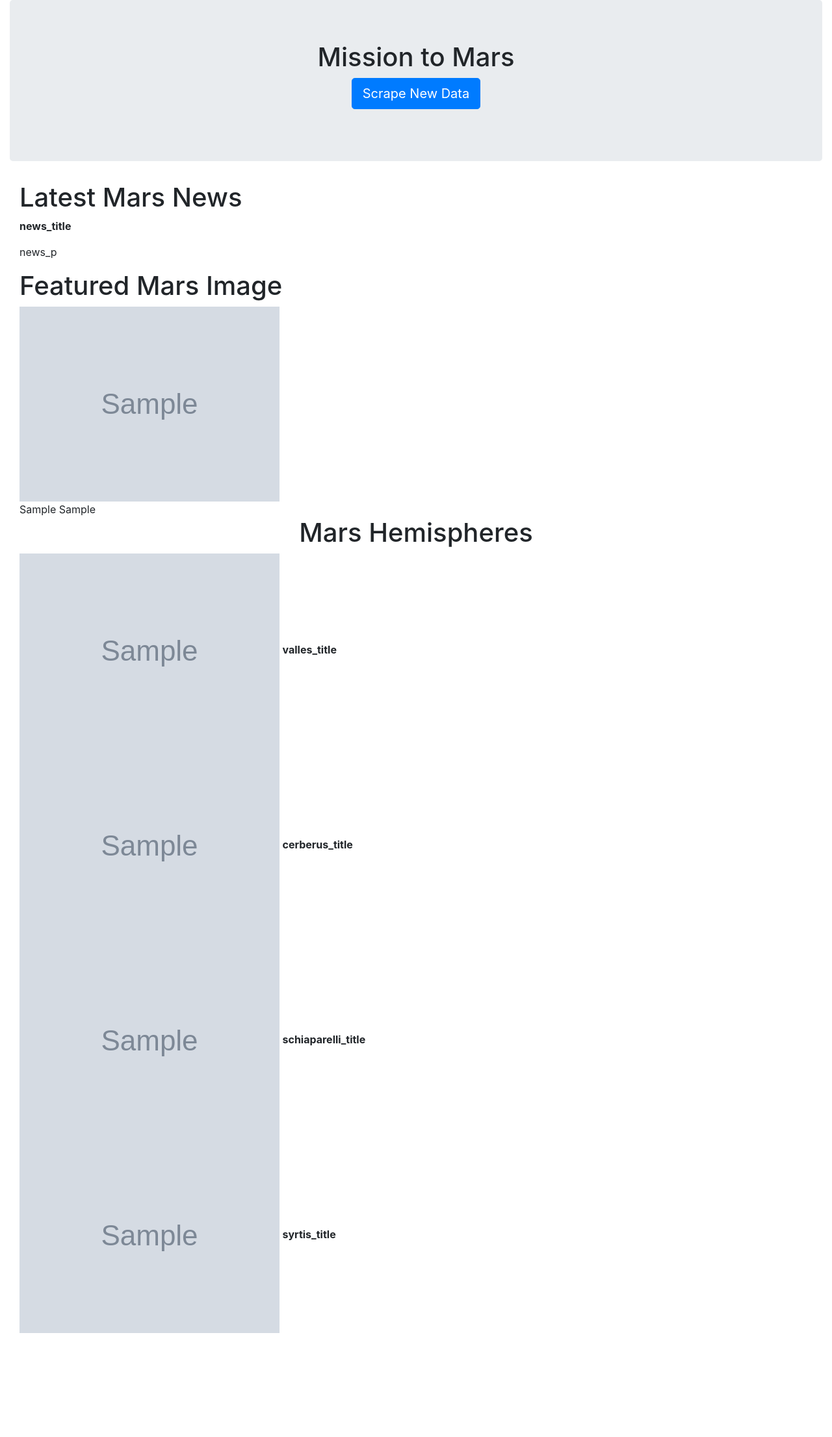
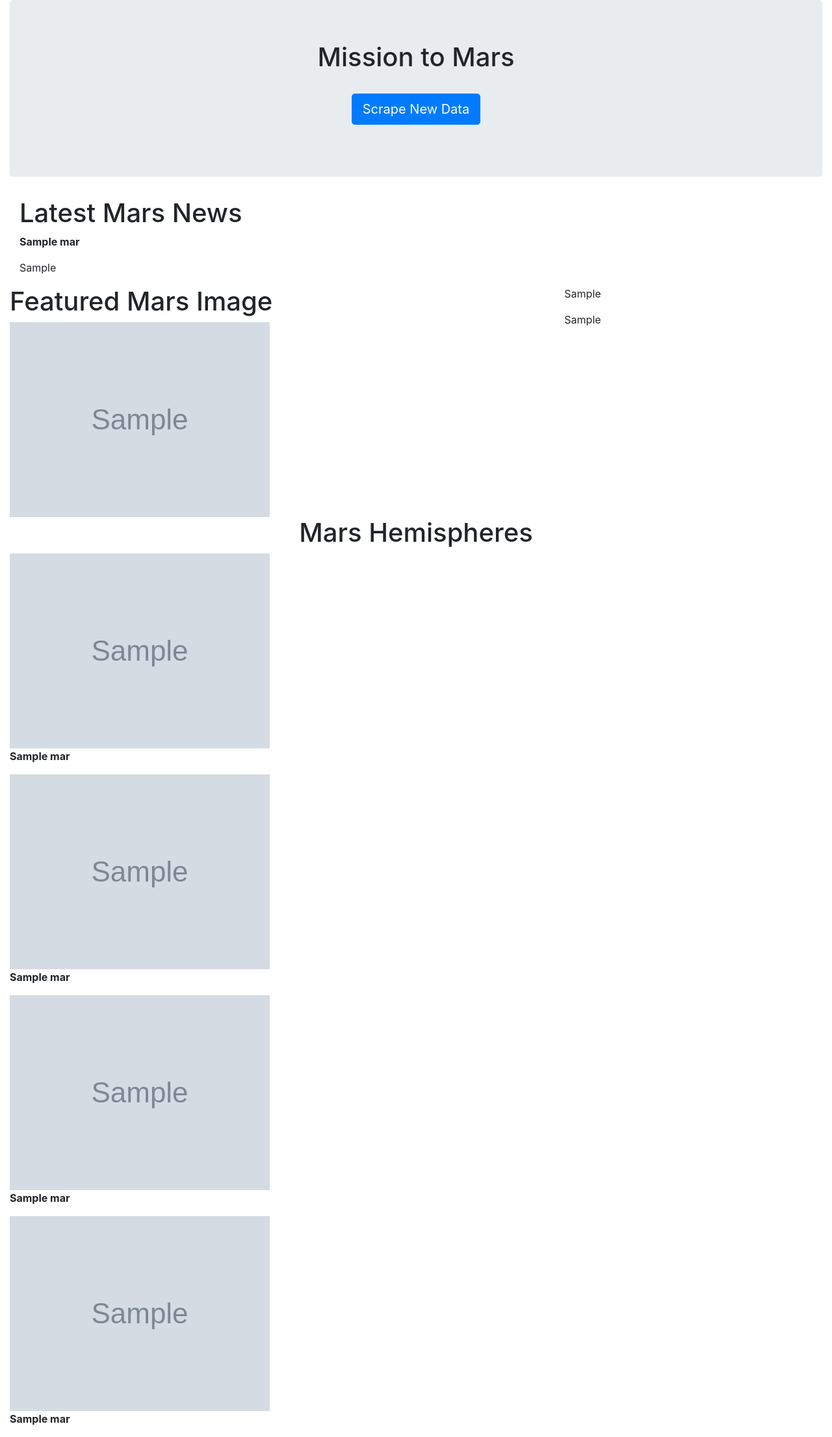
Before and after one commit to LSlat/Web_scraping, a Flask app: template templates/index.html in a window 1280 px wide. Shown: the whole page at 65% size. Before the commit the page ends 2052 px from the top, so only its background shows below. Run offline with Flask 2, Linux system fonts and the light colour scheme; the template is opened without the code that fills it: most values are stand-ins (such as "Sample title", 1, 10 or a date in 2020); grey boxes marked "Sample" are stand-in pictures; parts of the project's set-up code (start-up, migrations or seed data) failed here and were passed over; some libraries are stand-ins or nearby versions.

Commit message:
Add files via upload

```diff
--- a/templates/index.html
+++ b/templates/index.html
@@ -13,44 +13,50 @@
   <div class="container-fluid">
     <div class="jumbotron text-center">
       <h1 align="center">Mission to Mars</h1>
+      <br>
       <p><a class="btn btn-primary btn-lg" href="/scrape" role="button">Scrape New Data</a></p>
     </div>
 
     <div class="col-md-12">
       <h1>Latest Mars News</h1>
-        <p><b>news_title</b></p>
-        <p>news_p</p>
+        <p><b>{{mars_data.news_title}}</b></p>
+        <p>{{mars_data.news_p}}</p>
     </div>
 
+    <div class = "row">
       <div class="col-md-8">
         <h1>Featured Mars Image</h1>
         <img src="{{mars_data.featured_image_url}}" alt="featured_image">
       </div>
 
       <div class="col-md-4">
-      {{mars_data.mars_weather}}
+        <p>{{mars_data.mars_weather}}</p>
 
-      {{mars_data.facts_df}}
-
-    </div>
-
-    <div class="col-md-12">
-      <h1 align="center">Mars Hemispheres</h1>
-    </div>
-
-    <div class="col-md-8">
-      <img src="{{mars_data.valles_picture}}" alt="valles">
-      <b>valles_title</b>
-      <img src="{{mars_data.cerberus_picture}}" alt="cerberus">
-      <b>cerberus_title</b>
-      <img src="{{mars_data.schiaparelli_picture}}" alt="schiaparelli">
-      <b>schiaparelli_title</b>
-      <img src="{{mars_data.syrtis_picture}}" alt="syrtis">
-      <b>syrtis_title</b>
+        {{mars_data.facts_df | safe}}
       </div>
     </div>
 
+    <div class = "row">
+      <div class="col-md-12">
+        <h1 align="center">Mars Hemispheres</h1>
 
+        <figure>
+          <img src="{{mars_data.valles_picture}}" alt="valles" width=400>
+          <figcaption><b>{{mars_data.valles_title}}</b></figcaption>
+        </figure>
+        <figure>
+          <img src="{{mars_data.cerberus_picture}}" alt="cerberus" width=400>
+          <figcaption><b>{{mars_data.cerberus_title}}</b></figcaption>
+        </figure>
+        <figure>
+          <img src="{{mars_data.schiaparelli_picture}}" alt="schiaparelli" width=400>
+          <figcaption><b>{{mars_data.schiaparelli_title}}</b></figcaption>
+        </figure>
+        <figure>
+          <img src="{{mars_data.syrtis_picture}}" alt="syrtis" width=400>
+          <figcaption><b>{{mars_data.syrtis_title}}</b></figcaption>
+        </figure>
+      </div>
+    </div>
 </body>
-
 </html>
```
Lines whose indentation alone changed are shown as unchanged.
